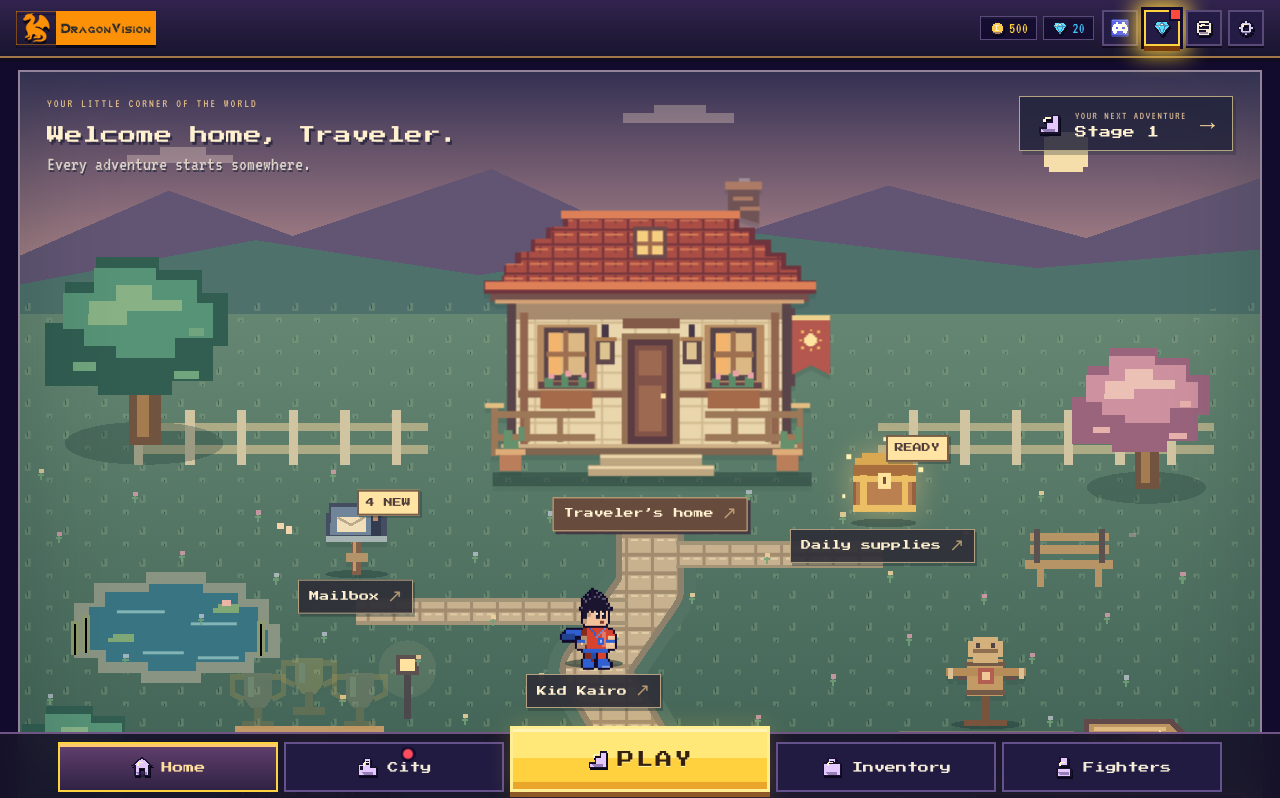
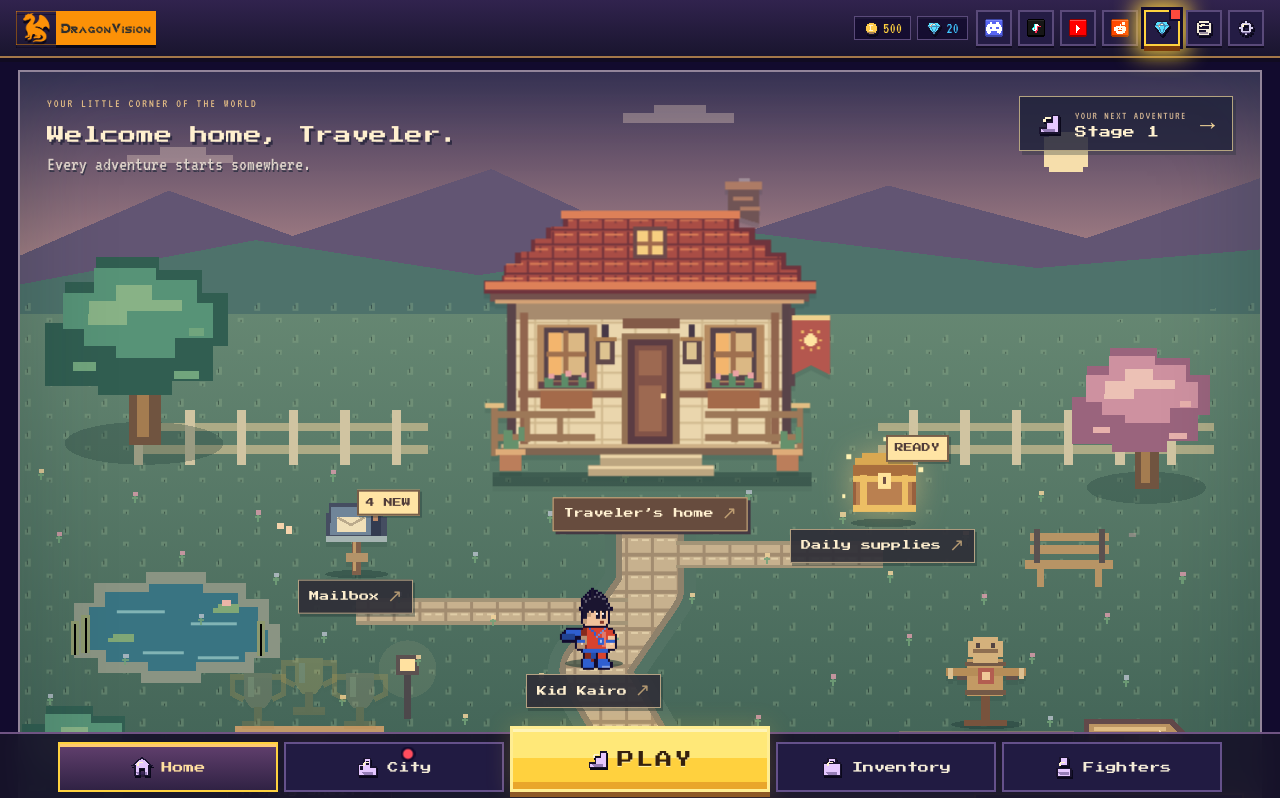
Before and after one commit to snamberi/dragonvision, a React (Vite) app: page /#/home in a window 1280 px wide. Shown: the top 798 px of the page. Built offline with nearby package versions, Linux system fonts and the light colour scheme.

Commit message:
Fill in the Ninefold TikTok, YouTube and Reddit links
Co-Authored-By: Claude Opus 5.5 <noreply@anthropic.com>
Claude-Session: https://claude.ai/code/session_019jdTDR1tPvD3nfU2sU5r9L

```diff
--- a/src/content/social.ts
+++ b/src/content/social.ts
@@ -13,9 +13,9 @@ export const DISCORD_URL = 'https://discord.gg/5uGK5HDS8e';
 
 export const SOCIAL_LINKS: SocialLink[] = [
   { id: 'discord', label: 'Discord', url: DISCORD_URL },
-  { id: 'tiktok', label: 'TikTok', url: null },
-  { id: 'youtube', label: 'YouTube', url: null },
-  { id: 'reddit', label: 'Reddit', url: null },
+  { id: 'tiktok', label: 'TikTok', url: 'https://www.tiktok.com/@courtvision.game' },
+  { id: 'youtube', label: 'YouTube', url: 'https://www.youtube.com/@NineFoldVision' },
+  { id: 'reddit', label: 'Reddit', url: 'https://www.reddit.com/r/NineFoldVision/' },
 ];
 
 export const activeSocials = (): SocialLink[] => SOCIAL_LINKS.filter((l) => l.url);
```
Also changed, not shown: 1 other file (tests, documents, lock files or other folders).
